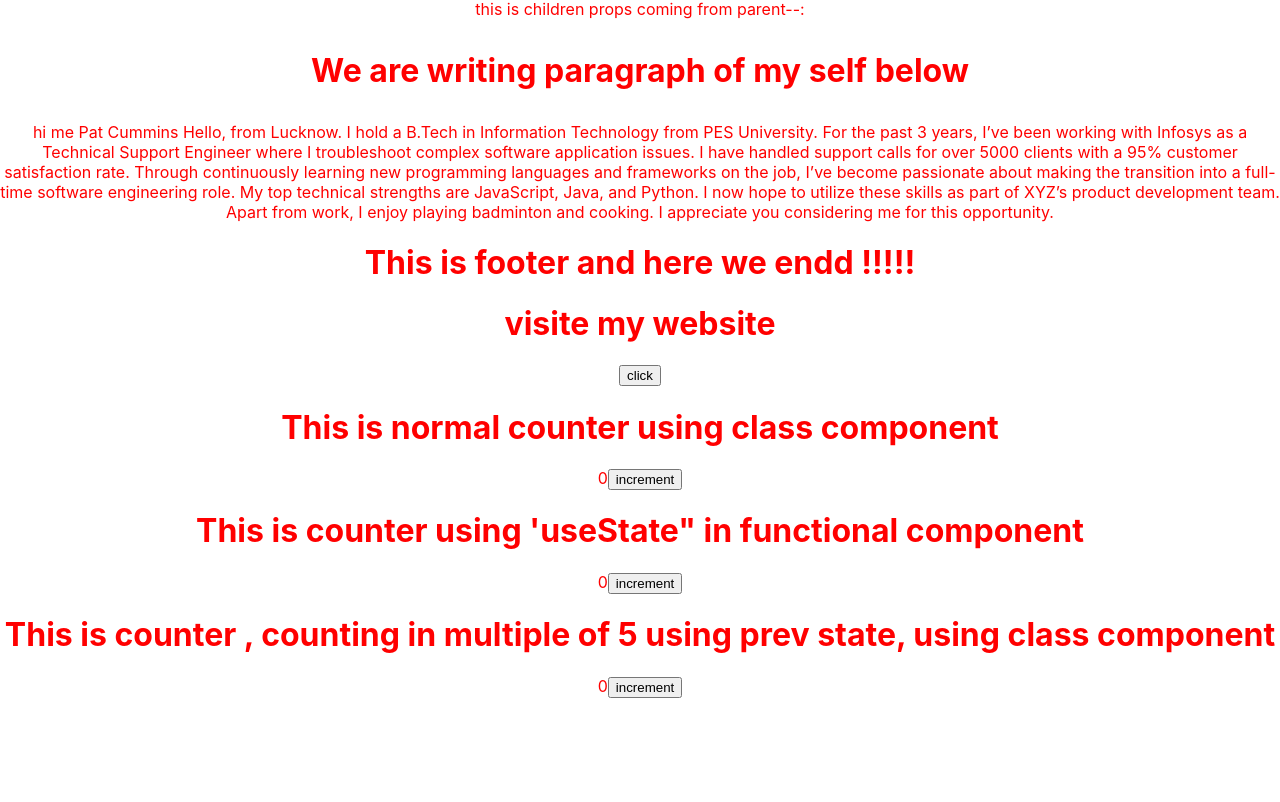
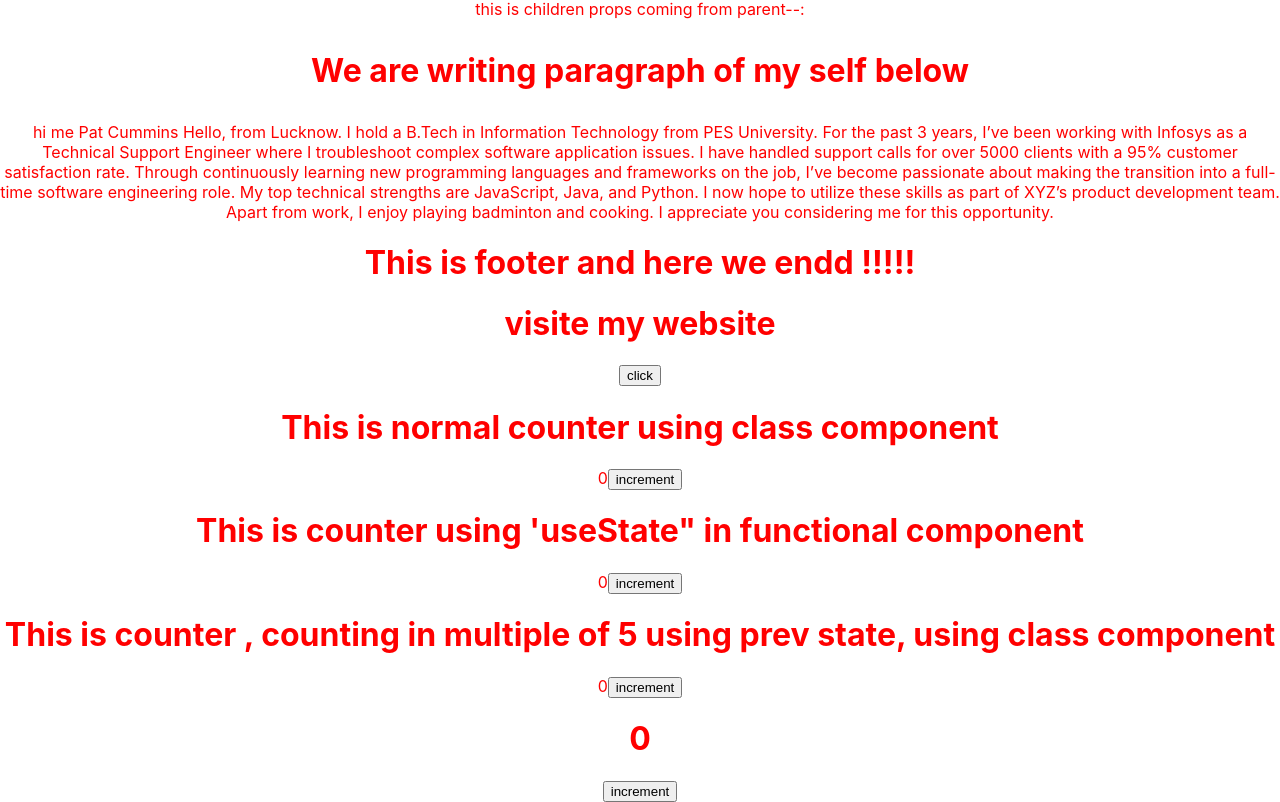
Before and after one commit to SaxenaVaibhav80/learning_react, a React (Create React App) app in the folder basic-app/: page / in a window 1280 px wide. Shown: the part 204-1006 px from the top of the page. Before the commit the page ends 902 px from the top, so only its background shows below. Built offline with nearby package versions, Linux system fonts and the light colour scheme.

Commit message:
learning useEffects

```diff
--- a/basic-app/src/App.js
+++ b/basic-app/src/App.js
@@ -8,6 +8,7 @@ import Message from './components/Message';
 import Counter from './components/Counter';
 import CounterFive from './components/CounterFive';
 import FunctionalCounter from './components/FunctionalCounter';
+import UseEffect from './components/UseEffect';
 
 function App() {
   return (
@@ -23,6 +24,7 @@ function App() {
      <FunctionalCounter ></FunctionalCounter>
      <h1>This is counter , counting in multiple of 5 using prev state, using class component</h1>
      <CounterFive></CounterFive>
+     <UseEffect></UseEffect>
     </div>
   );
 }
--- /dev/null
+++ b/basic-app/src/components/UseEffect.jsx
@@ -0,0 +1,39 @@
+import { useEffect,useState} from "react";
+
+function  UseEffect ()
+{
+   const [count , setState]=useState(0)
+
+    const increment=()=>
+        {
+            setState(count+1)
+        }
+
+      //   useEffect(()=>          // will work when component load first time or when you change ANY variable's  state
+      //    {
+      //       alert('effect work')
+      //    })
+
+
+      // useEffect(()=>          // will work only when component load first time
+      // {
+      //    alert('effect work')
+      // },[])
+
+      useEffect(()=>          // will work only when component load first time  and when count will set or update
+      {
+         alert('effect work')
+      },[count])
+
+    return (
+       <>
+          <h1>{count}</h1>
+          <button onClick={()=>increment()}>increment</button>
+       </>
+    )
+
+
+
+}
+
+export default UseEffect
```
